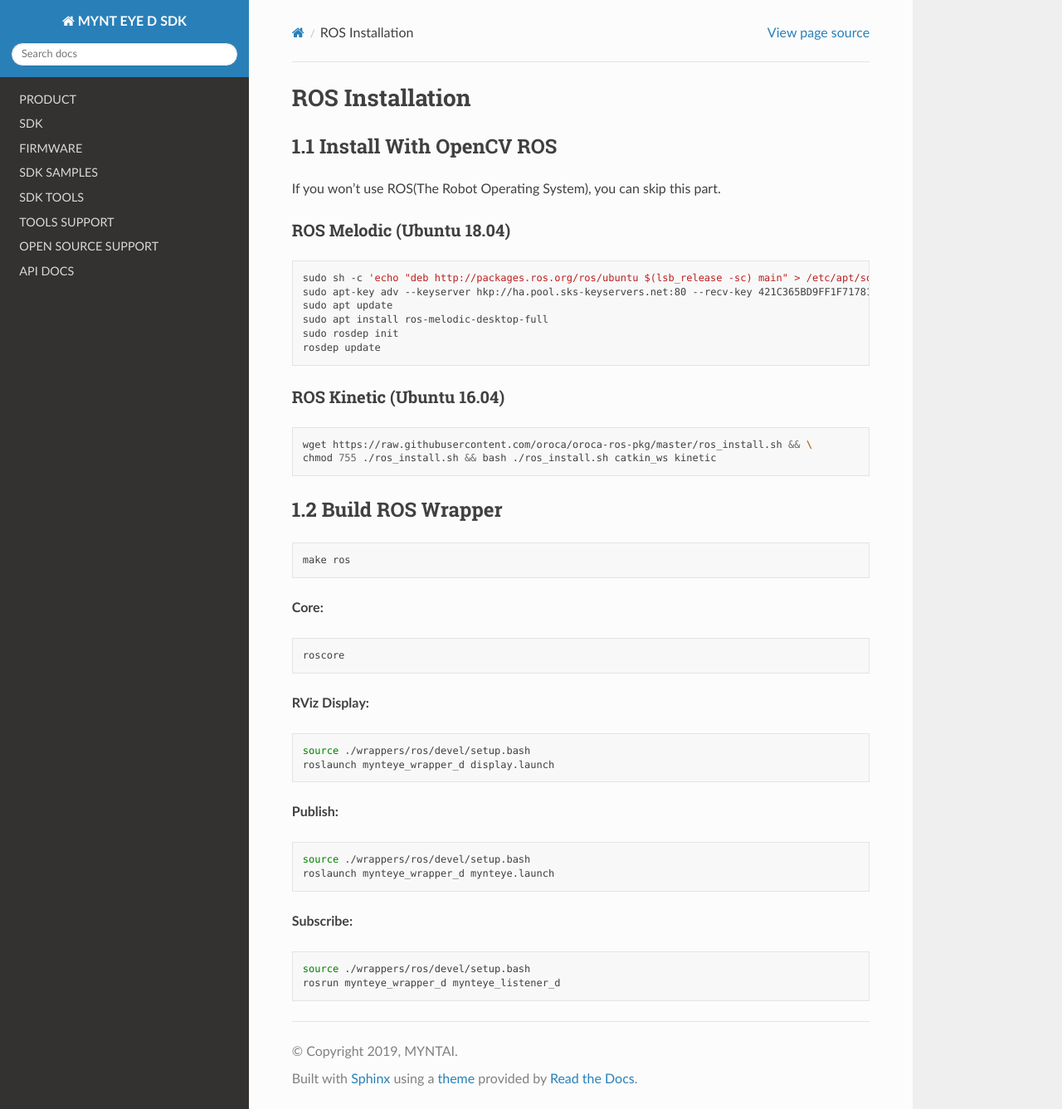
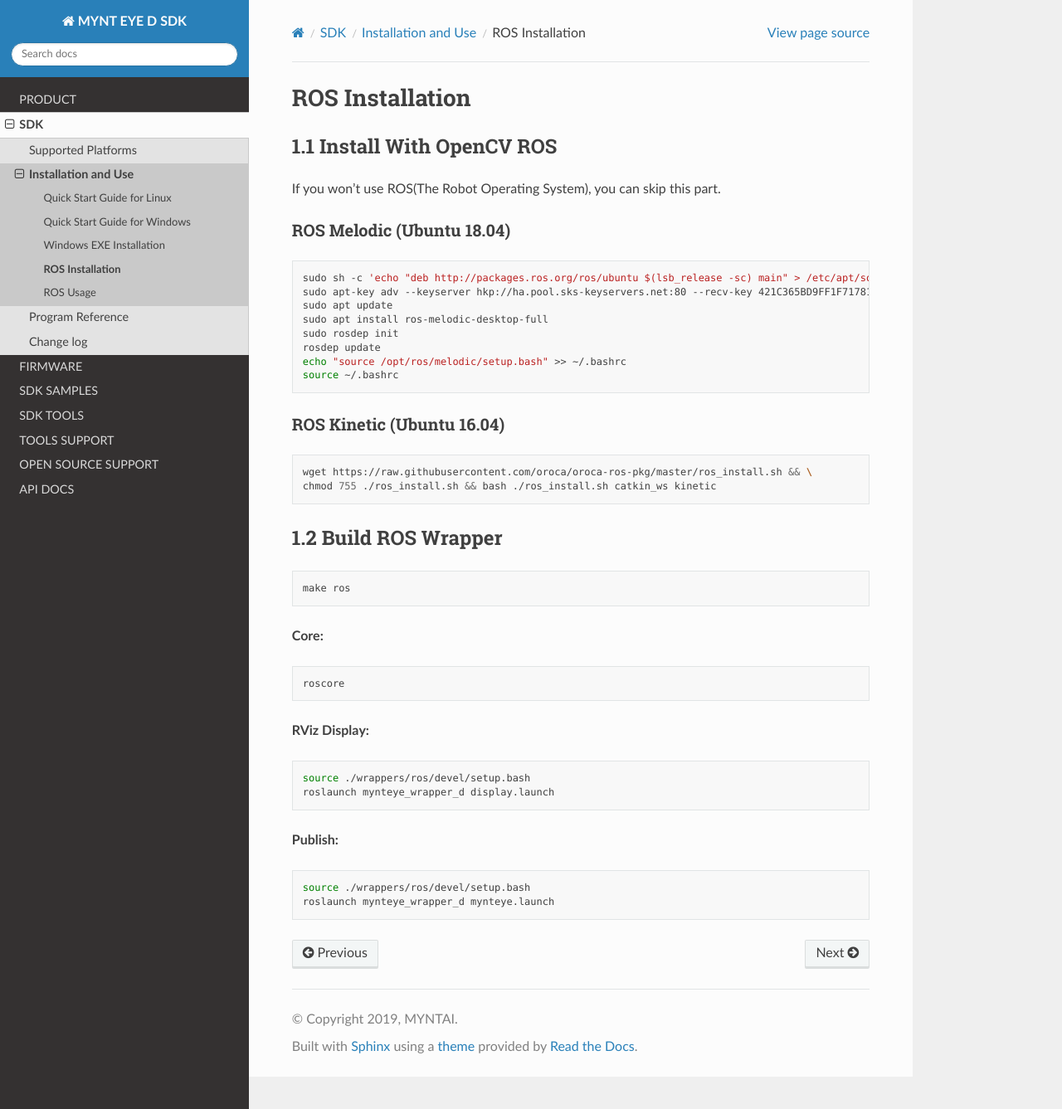
Before and after one commit to slightech/MYNT-EYE-D-SDK, a Sphinx documentation site: the page built from docs/sdk/ros/ros_install.rst, in a window 1280 px wide and 1337 px high. Shown: the whole window at 83% size. Built offline with Sphinx 7.4.7 and the Read the Docs theme 2.0.0, drawn with Linux system fonts in a browser that asks for light colours; pages that are not in the unit, such as notebooks, are missing from menus.

Commit message:
docs(*)：fix doc issue

```diff
--- a/docs/sdk/InstallContents.rst
+++ b/docs/sdk/InstallContents.rst
@@ -9,3 +9,5 @@ Installation and Use
    build_linux
    build_win
    install_exe_win
+   ros/ros_install
+   ros/ros_usage
--- a/docs/sdk/ros/ros_install.rst
+++ b/docs/sdk/ros/ros_install.rst
@@ -21,6 +21,9 @@ ROS Melodic (Ubuntu 18.04)
   sudo apt install ros-melodic-desktop-full
   sudo rosdep init
   rosdep update
+  echo "source /opt/ros/melodic/setup.bash" >> ~/.bashrc
+  source ~/.bashrc
+
 
 ROS Kinetic (Ubuntu 16.04)
 ~~~~~~~~~~~~~~~~~~~~~~~~~~
@@ -56,10 +59,3 @@ ROS Kinetic (Ubuntu 16.04)
 
    source ./wrappers/ros/devel/setup.bash
    roslaunch mynteye_wrapper_d mynteye.launch
-
-**Subscribe:**
-
-.. code-block:: bash
-
-   source ./wrappers/ros/devel/setup.bash
-   rosrun mynteye_wrapper_d mynteye_listener_d
```
